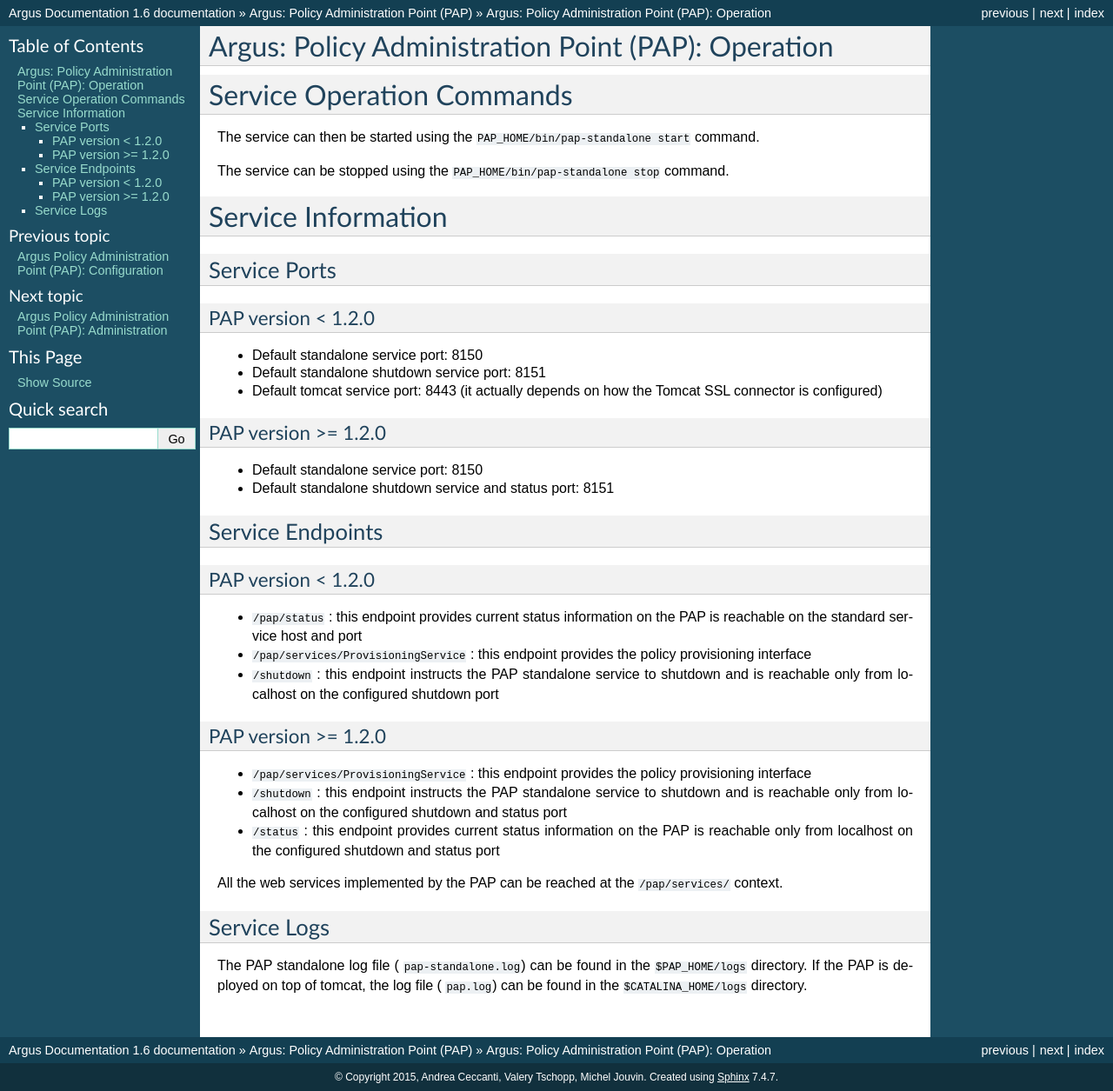
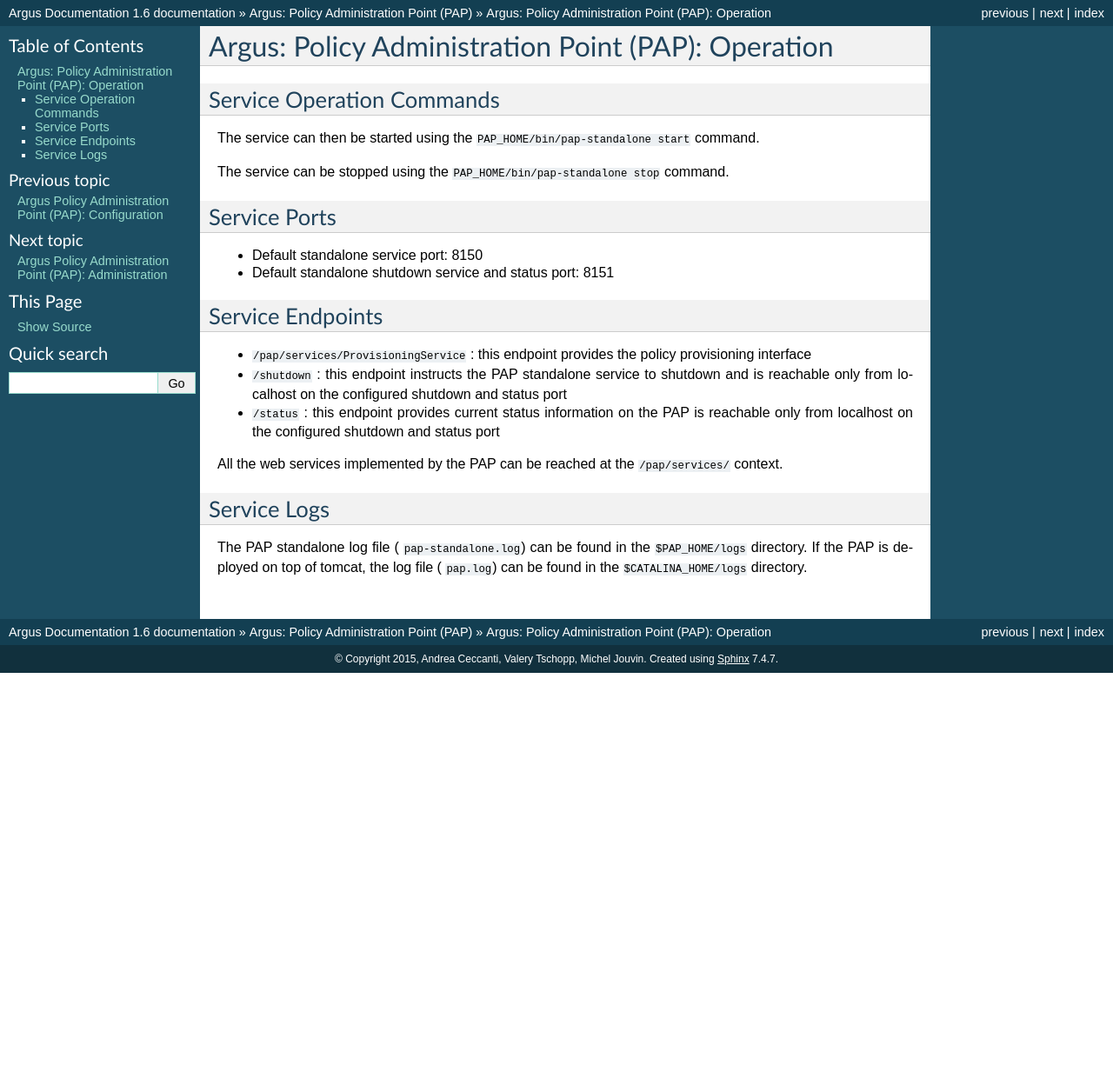
Before and after one commit to argus-authz/argus-documentation, a Sphinx documentation site: the page built from source/pap/operation.rst, in a window 1280 px wide. Shown: the whole page at 87% size. Built offline with Sphinx 7.4.7, drawn with Linux system fonts in a browser that asks for light colours; after the commit the page ends 900 px from its top, so only the background shows below that.

```diff
--- a/source/pap/index.rst
+++ b/source/pap/index.rst
@@ -17,4 +17,4 @@ The Policy Administration Point (PAP) provides three major functions:
    operation
    cli
    simplified_policy_language
-   troubleshooting
+   known_issues
--- /dev/null
+++ b/source/pap/known_issues.rst
@@ -0,0 +1,6 @@
+.. _argus_pap_known_issues:
+
+Argus: Policy Administration Point (PAP): Kown Issues
+=====================================================
+
+There is no know issues.
--- a/source/pap/operation.rst
+++ b/source/pap/operation.rst
@@ -5,7 +5,7 @@ Argus: Policy Administration Point (PAP): Operation
 ===================================================
 
 Service Operation Commands
-==========================
+--------------------------
 
 The service can then be started using the
 ``PAP_HOME/bin/pap-standalone start`` command.
@@ -13,42 +13,14 @@ The service can then be started using the
 The service can be stopped using the
 ``PAP_HOME/bin/pap-standalone stop`` command.
 
-Service Information
-===================
-
 Service Ports
 -------------
-
-PAP version < 1.2.0
-~~~~~~~~~~~~~~~~~~~
-
--  Default standalone service port: 8150
--  Default standalone shutdown service port: 8151
--  Default tomcat service port: 8443 (it actually depends on how the
-   Tomcat SSL connector is configured)
-
-PAP version >= 1.2.0
-~~~~~~~~~~~~~~~~~~~~
 
 -  Default standalone service port: 8150
 -  Default standalone shutdown service and status port: 8151
 
 Service Endpoints
 -----------------
-
-PAP version < 1.2.0
-~~~~~~~~~~~~~~~~~~~
-
--  ``/pap/status`` : this endpoint provides current status information
-   on the PAP is reachable on the standard service host and port
--  ``/pap/services/ProvisioningService`` : this endpoint provides the
-   policy provisioning interface
--  ``/shutdown`` : this endpoint instructs the PAP standalone service to
-   shutdown and is reachable only from localhost on the configured
-   shutdown port
-
-PAP version >= 1.2.0
-~~~~~~~~~~~~~~~~~~~~
 
 -  ``/pap/services/ProvisioningService`` : this endpoint provides the
    policy provisioning interface
```
Also changed, not shown: source/argus_introduction.rst (+2 -13 lines), source/pap/installation.rst (+0 -16 lines), source/pap/troubleshooting.rst (deleted, +0 -24 lines).
